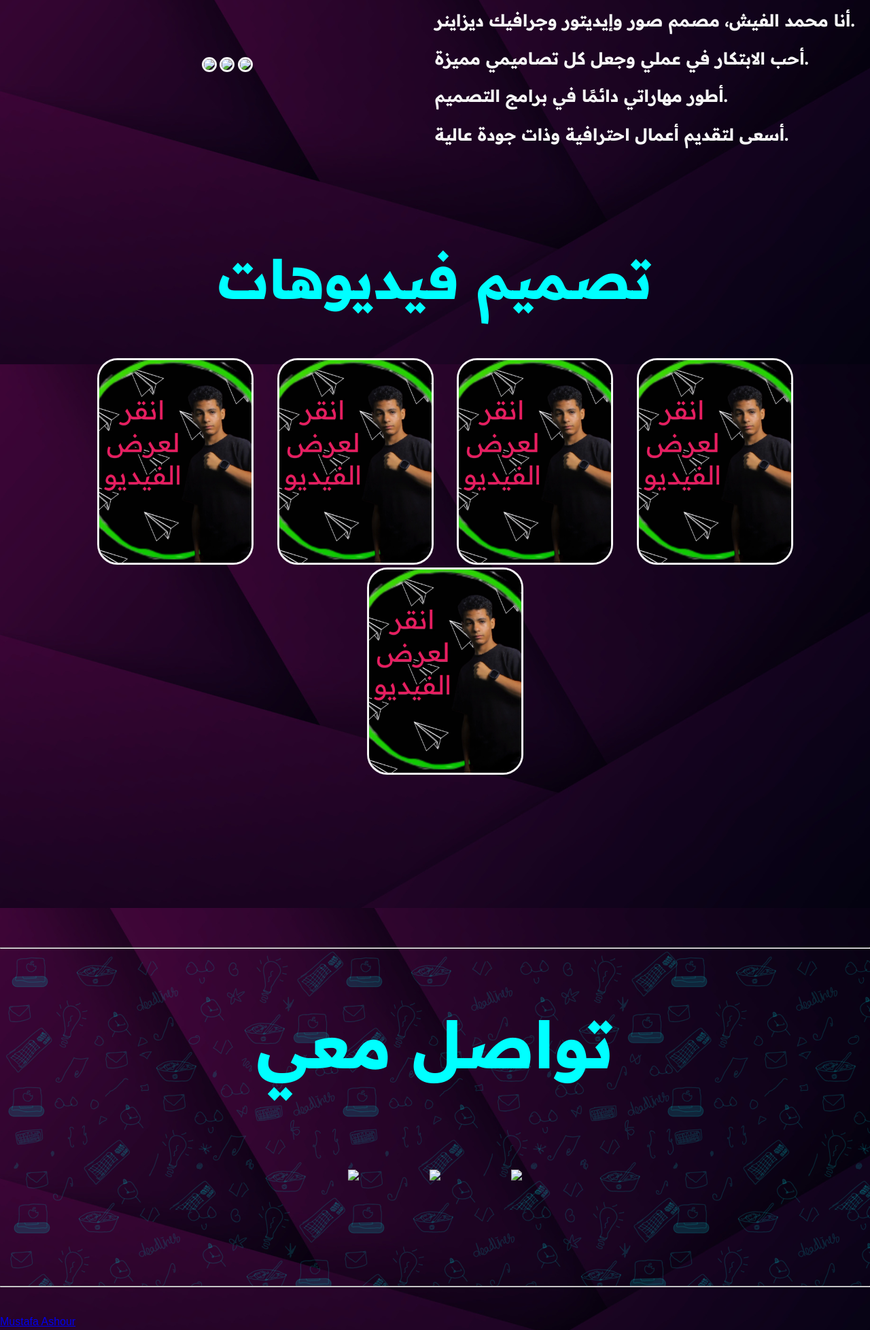
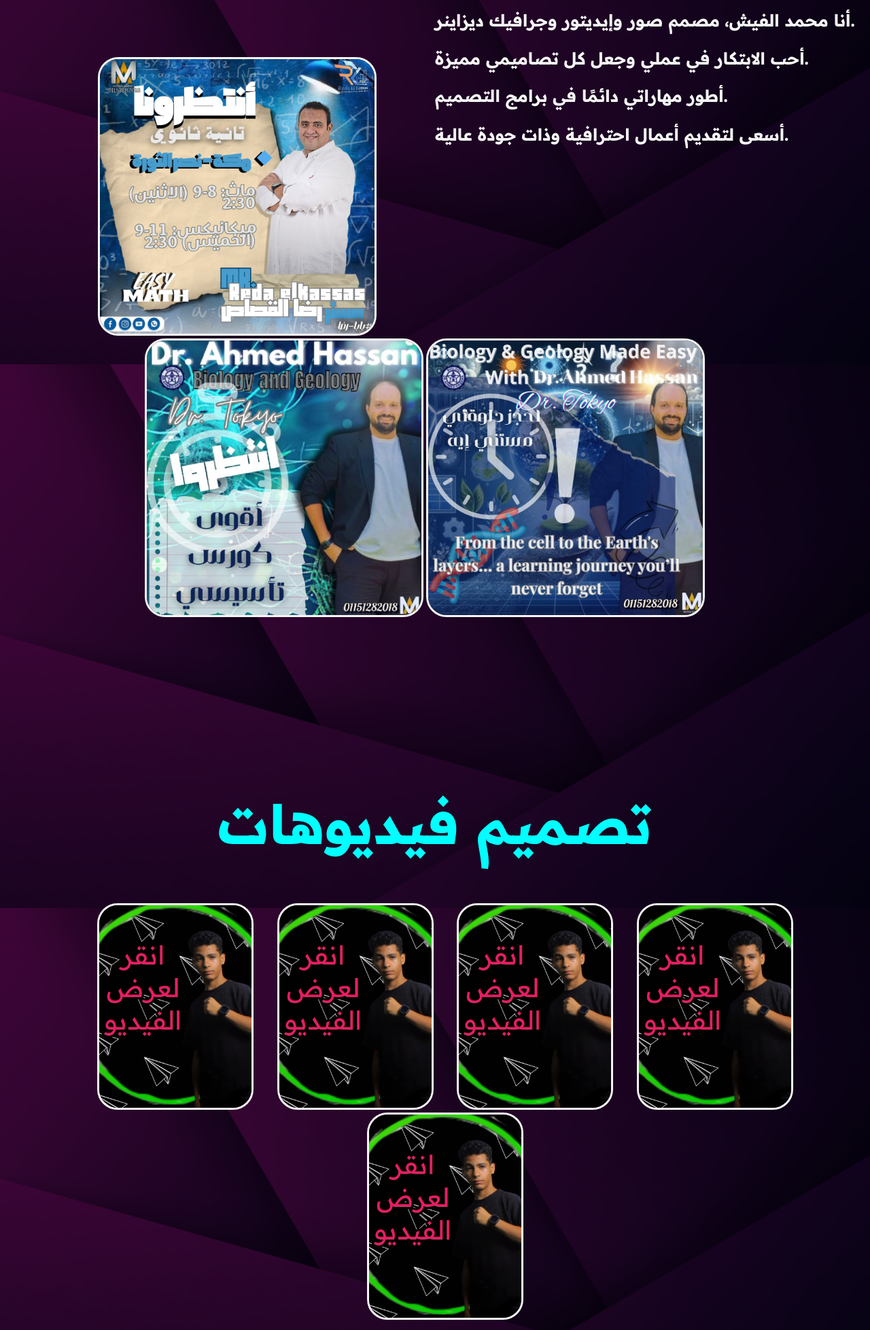
Before and after one commit to mustafa2010306/Elfyish, a plain HTML site: page index.html in a window 1280 px wide. Shown: the part 1864-3821 px from the top of the page at 68% size. Drawn offline with Linux system fonts and the light colour scheme.

Commit message:
Add files via upload

```diff
--- a/index.html
+++ b/index.html
@@ -196,7 +196,7 @@
             }
 
     </style>
-    <title>Document</title>
+    <title>Mohammed Elfyish</title>
 </head>
 <body>
     <header class="head">
@@ -256,9 +256,9 @@
             تصميم صور
         </h1>
         <div class="myworksview">
-            <img class="imageview" src="works/photos/1.jpg" style=" margin-left: 30px; border-radius: 30px; border: solid whitesmoke; width: 410px;">
-            <img class="imageview" src="works/photos/2.jpg" style="border-radius: 30px; border: solid whitesmoke; width: 410px;">
-            <img class="imageview" src="works/photos/3.jpg" style=" margin-right: 30px; border-radius: 30px; border: solid whitesmoke; width: 410px;">
+            <img class="imageview" src="1.jpg" style=" margin-left: 30px; border-radius: 30px; border: solid whitesmoke; width: 410px;">
+            <img class="imageview" src="2.jpg" style="border-radius: 30px; border: solid whitesmoke; width: 410px;">
+            <img class="imageview" src="3.jpg" style=" margin-right: 30px; border-radius: 30px; border: solid whitesmoke; width: 410px;">
         </div>
         <h1 class="photoediting" style="
         color: aqua;
@@ -277,9 +277,9 @@
         <hr>
         <h1 class="contucth1" align="center" style="color: aqua;" id="contuct">تواصل معي</h1>
         <div align="center" style="margin-top: 125px; margin-bottom: 125px;">
-            <a class="smv1" href="https://www.facebook.com/share/1MrB8vKPak/" target="_blank" class="sm"><img src="social media/facebook.png" width="90"></a>
-            <a class="smv" href="https://www.instagram.com/84455tru6th4fvt?igsh=MWZwdWJiMHI3eXp1cg==" target="_blank" class="sm"><img src="social media/instagram.png" width="110"></a>
-            <a class="smv2" href="https://www.tiktok.com/@user821330653802?_t=ZS-90DjHJkcAv1&_r=1" target="_blank" class="sm"><img src="social media/tiktok.png" width="90" </a>
+            <a class="smv1" href="https://www.facebook.com/share/1MrB8vKPak/" target="_blank" class="sm"><img src="facebook.png" width="90"></a>
+            <a class="smv" href="https://www.instagram.com/84455tru6th4fvt?igsh=MWZwdWJiMHI3eXp1cg==" target="_blank" class="sm"><img src="instagram.png" width="110"></a>
+            <a class="smv2" href="https://www.tiktok.com/@user821330653802?_t=ZS-90DjHJkcAv1&_r=1" target="_blank" class="sm"><img src="tiktok.png" width="90" </a>
         </div>
         <hr style="color: white;">
     </section>
```
Also changed, not shown: 1.jpg (added), 2.jpg (added), 3.jpg (added), facebook.png (added), instagram.png (added), tiktok.png (added).
